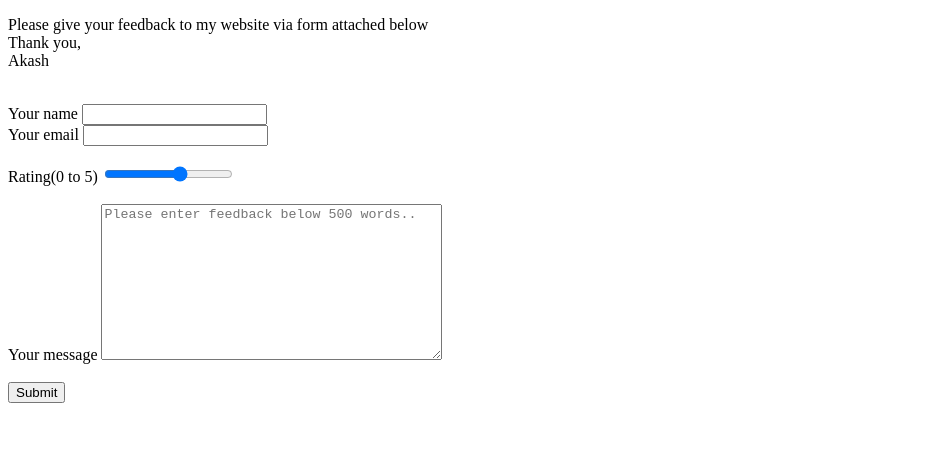
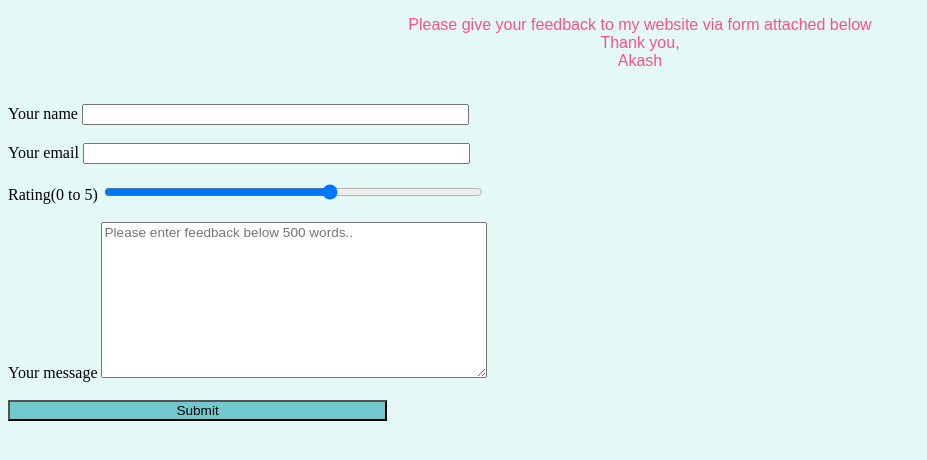
Before and after one commit to aiazm496/Intro-html, a plain HTML site: page feedback.html in a window 1280 px wide. Shown: the whole page, without its empty margins (0-927 px from the left). Drawn offline with Linux system fonts and the light colour scheme.

Commit message:
added css

```diff
--- /dev/null
+++ b/css/styles.css
@@ -0,0 +1,38 @@
+body{
+ background-color:#e4f9f5;
+}
+
+p{
+ font: 1.2em "Fira Sans", sans-serif;
+ font-size: medium;
+ color:#11999e;
+}
+
+a:hover{
+  color: red;
+}
+
+.feedback{
+  color:#fc5185;
+  text-align: center;
+}
+
+input,textarea{
+font: 1.2em "Fira Sans", sans-serif;
+font-size: 85%;
+width: 30%;
+}
+
+.button{
+  background-color: #71c9ce;
+  transition-duration: 0.4s;
+}
+
+.button:hover{
+  background-color: green;
+  color:white;
+}
+
+tr:hover
+{background-color: #99f3bd;
+}
--- a/feedback.html
+++ b/feedback.html
@@ -1,25 +1,30 @@
 <!DOCTYPE html>
 <html lang="en" dir="ltr">
+
 <head>
   <meta charset="utf-8">
   <title>Feedback</title>
+  <link rel="stylesheet" href="css/styles.css">
+
 </head>
+
 <body>
-    <p>Please give your feedback to my website via form attached below <br>
+  <p class = "feedback">Please give your feedback to my website via form attached below <br>
     Thank you, <br>
     Akash
   </p>
   <br>
   <form class="" action="mailto:akash.bits-pilani@outlook.com" method="post" enctype="text/plain">
     <label>Your name</label>
-       <input type="text" name="yourName" value=""> <br>
+    <input type="text" name="yourName" value=""> <br><br>
     <label>Your email</label>
     <input type="email" name="yourEmail" value=""> <br> <br>
     <label>Rating(0 to 5)</label>
     <input type="range" name="yourRange" value="" min="0" max="5"> <br><br>
     <label>Your message</label>
     <textarea name="yourMessage" rows="10" cols="40" placeholder="Please enter feedback below 500 words.."></textarea> <br> <br>
-       <input type="submit">
+    <input type="submit" class="button">
   </form>
 </body>
+
 </html>
```
Also changed, not shown: contact.html (+5 -0 lines), index.html (+2 -2 lines). Lines whose indentation alone changed are shown as unchanged.
